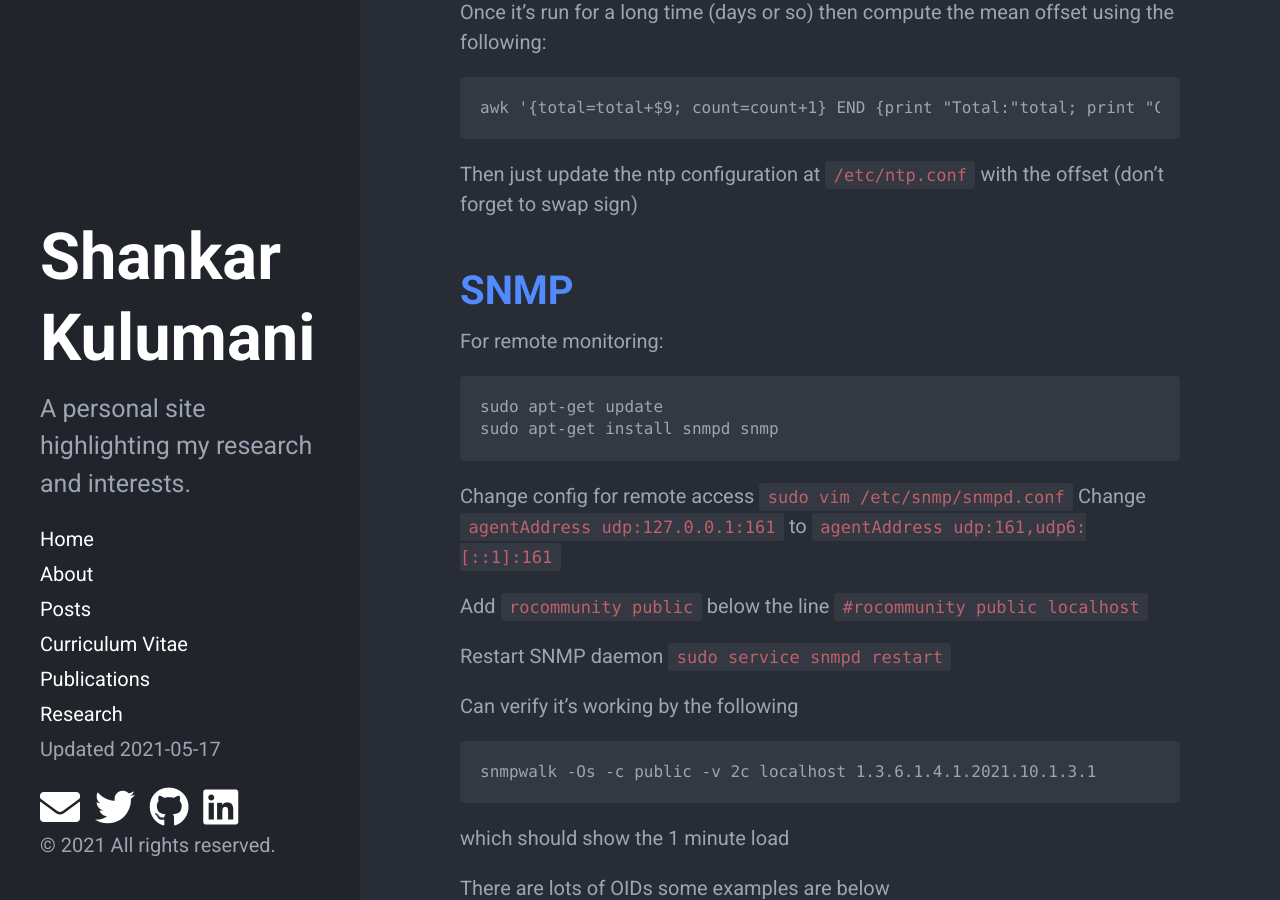
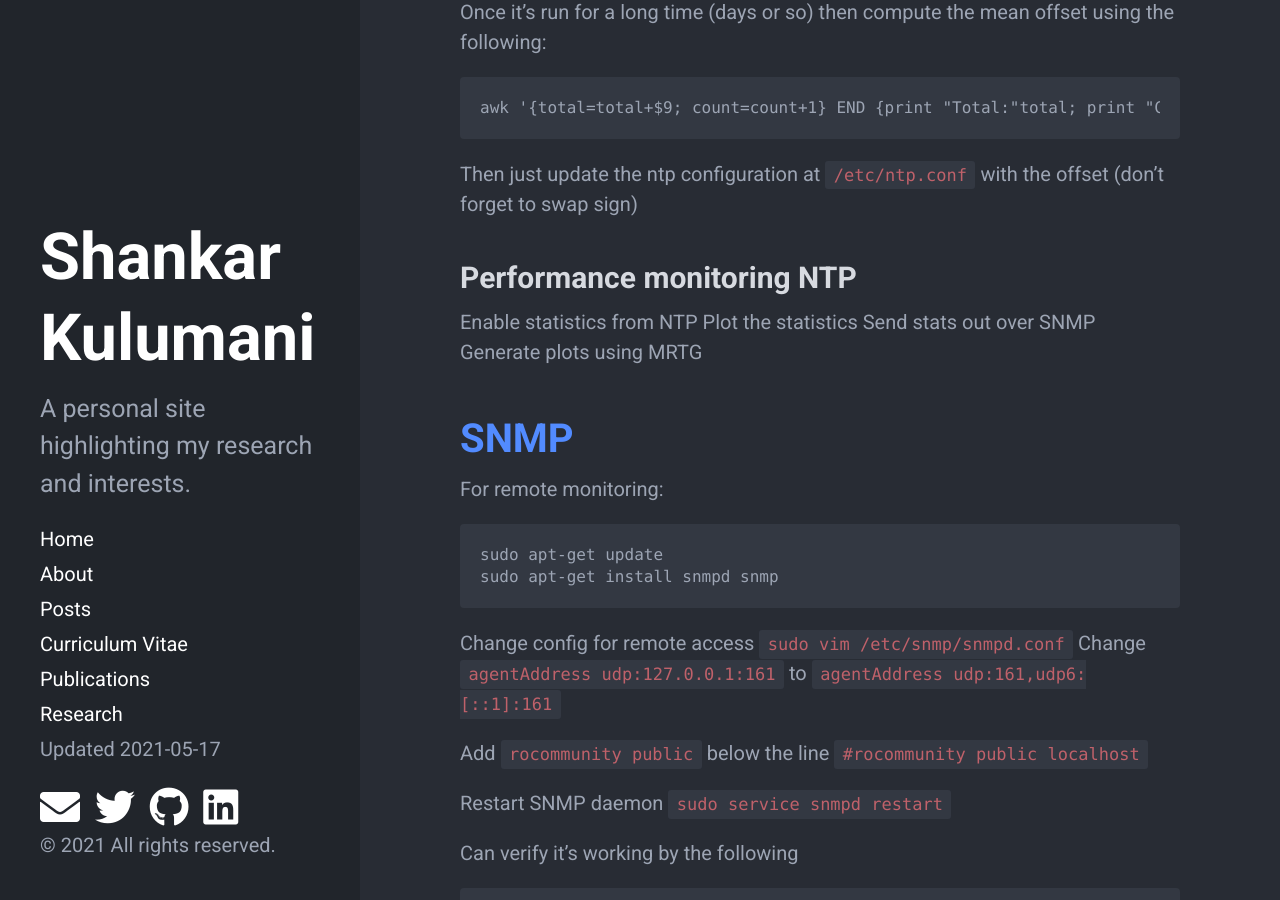
Before and after one commit to skulumani/skulumani.github.io, a Jekyll site: the page built from _posts/2021-09-02-gps-ntp-clock.md, in a window 1280 px wide and 900 px high, scrolled down 6622 px. Built offline with Jekyll 4.4.1, drawn with Linux system fonts in a browser that asks for light colours; nearby versions of some CDN libraries.

Commit message:
Update posts

```diff
--- a/_posts/2021-09-02-gps-ntp-clock.md
+++ b/_posts/2021-09-02-gps-ntp-clock.md
@@ -265,6 +265,13 @@ awk '{total=total+$9; count=count+1} END {print "Total:"total; print "Count:"cou
 
 Then just update the ntp configuration at `/etc/ntp.conf` with the offset (don't forget to swap sign)
 
+## Performance monitoring NTP
+
+Enable statistics from NTP
+Plot the statistics
+Send stats out over SNMP
+Generate plots using MRTG
+
 # [SNMP](https://www.satsignal.eu/raspberry-pi/monitoring.html#ntp)
 
 For remote monitoring:
```
